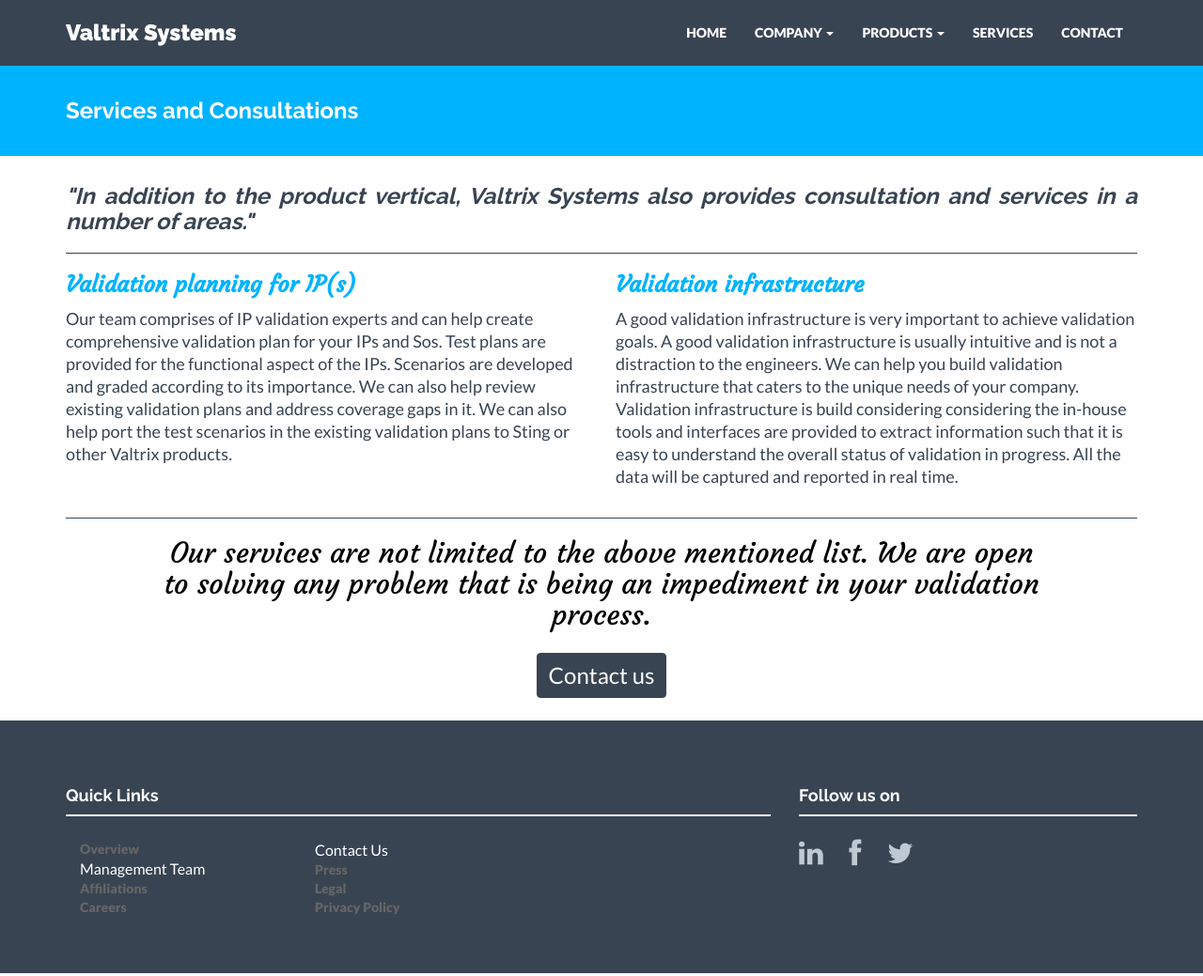
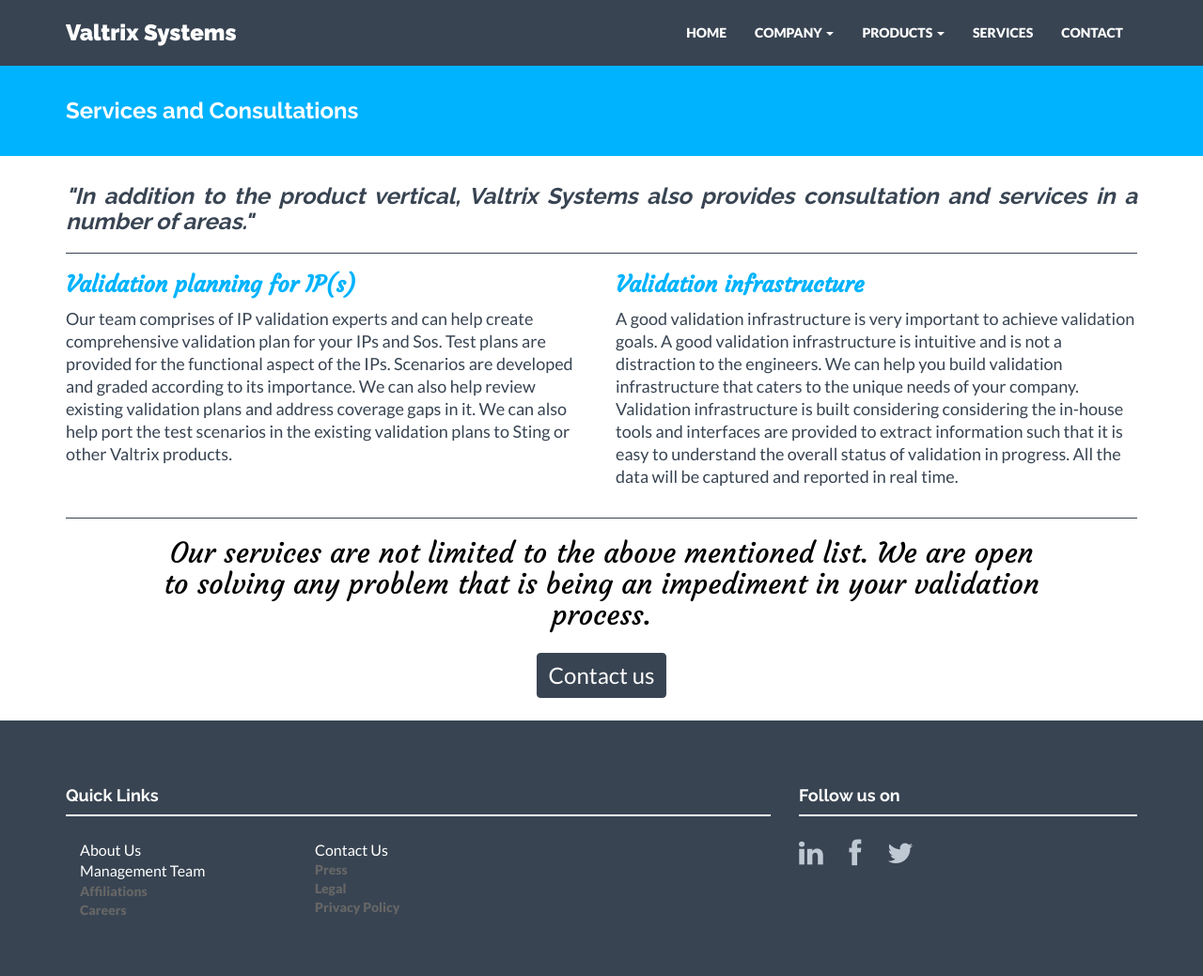
Before and after one commit to valtrix/valtrix.github.io, a Jekyll site: the page built from services.html, in a window 1280 px wide and 1039 px high. Shown: the whole window at 94% size. Built offline with Jekyll 4.4.1, drawn with Linux system fonts in a browser that asks for light colours; nearby versions of some CDN libraries; comment, search, counter and statistics services are not loaded.

Commit message:
Adding the about us page

```diff
--- a/_includes/footer.html
+++ b/_includes/footer.html
@@ -5,7 +5,7 @@
                 <h4>Quick Links</h4>
                 <div class="hline-w"></div>
                 <div class="col-lg-4 footer-links">
-                    <span class="pagenotready" href="{{"/pagenotready/" | prepend: site.baseurl }}">Overview</span> <br/>
+                    <a href="{{"/aboutus/" | prepend: site.baseurl }}">About Us</a> <br/>
                     <a href="{{"/management/" | prepend: site.baseurl }}">Management Team</a> <br/>
                     <span class="pagenotready" href="{{"/pagenotready/" | prepend: site.baseurl }}">Affiliations</span> <br/>
                     <span class="pagenotready" href="{{"/pagenotready/" | prepend: site.baseurl }}">Careers</span>
--- a/_includes/nav.html
+++ b/_includes/nav.html
@@ -18,7 +18,7 @@
             <a class="dropdown-toggle" data-toggle="dropdown">COMPANY
             <span class="caret"></span></a>
             <ul class="dropdown-menu" role="menu" aria-labelledby="menu1">
-                <li role="presentation"><span class="pagenotready" role="menuitem" tabindex="-1" href="{{"/pagenotready/" | prepend: site.baseurl }}">OVERVIEW</span></li>
+                <li role="presentation"><a role="menuitem" tabindex="-1" href="{{"/aboutus/" | prepend: site.baseurl }}">ABOUT US</a></li>
                 <li role="presentation"><a role="menuitem" tabindex="-1" href="{{"/management/" | prepend: site.baseurl }}">MANAGEMENT TEAM</a></li>
                 <li role="presentation"><span class="pagenotready" role="menuitem" tabindex="-1" href="{{"/pagenotready/" | prepend: site.baseurl }}">AFFILIATIONS</span></li>
                 <li role="presentation"><span class="pagenotready" role="menuitem" tabindex="-1" href="{{"/pagenotready/" | prepend: site.baseurl }}">PRESS</span></li>
--- a/_includes/services.html
+++ b/_includes/services.html
@@ -16,7 +16,7 @@
             <h3 class="handwrite">
                 Validation infrastructure
             </h3>
-            <p class="upprod_desc">A good validation infrastructure is very important to achieve validation goals. A good validation infrastructure is usually intuitive and is not a distraction to the engineers. We can help you build validation infrastructure that caters to the unique needs of your company. Validation infrastructure is build considering considering the in-house tools and interfaces are provided to extract information such that it is easy to understand the overall status of validation in progress. All the data will be captured and reported in real time.</p>
+            <p class="upprod_desc">A good validation infrastructure is very important to achieve validation goals. A good validation infrastructure is intuitive and is not a distraction to the engineers. We can help you build validation infrastructure that caters to the unique needs of your company. Validation infrastructure is built considering considering the in-house tools and interfaces are provided to extract information such that it is easy to understand the overall status of validation in progress. All the data will be captured and reported in real time.</p>
         </div><!-- /col-lg-6 -->
     </div><!-- /row -->
     <div class="hline" style="border-width:1px;padding-top:10px;padding-bottom:10px"></div>
--- /dev/null
+++ b/aboutus.html
@@ -0,0 +1,5 @@
+---
+layout: aboutus
+title: About Us
+permalink: /aboutus/
+---
```
Also changed, not shown: _includes/aboutus.html (added, +16 -0 lines), _layouts/aboutus.html (added, +8 -0 lines).
